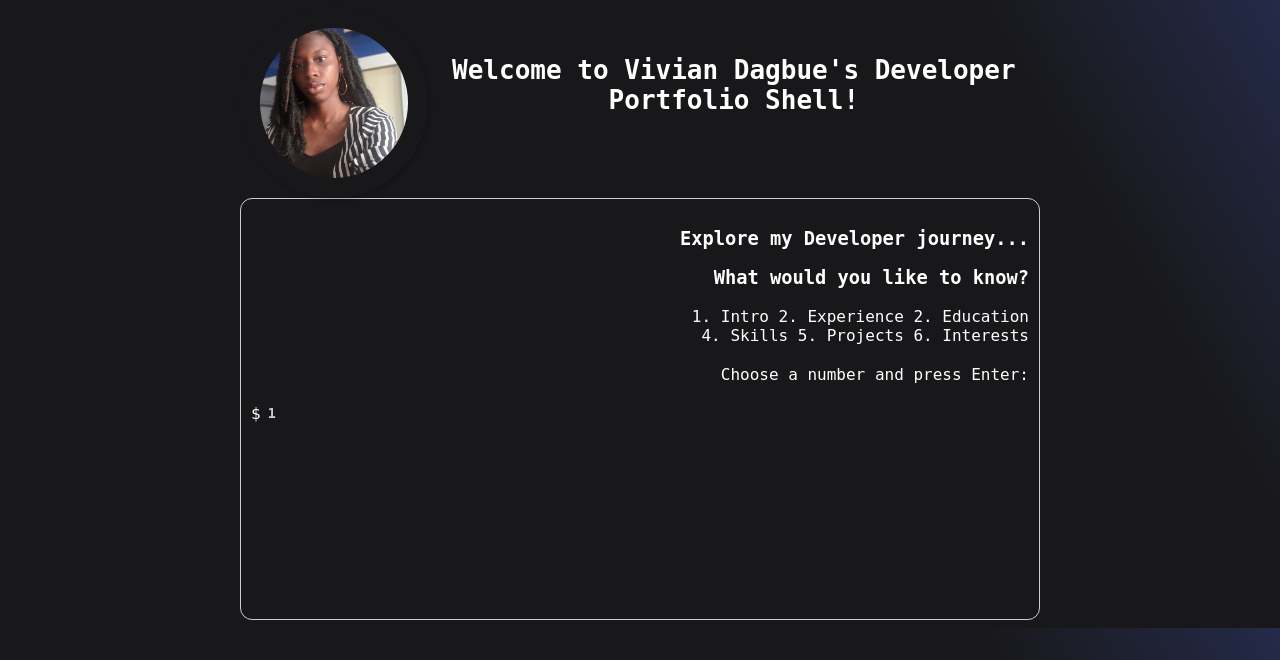
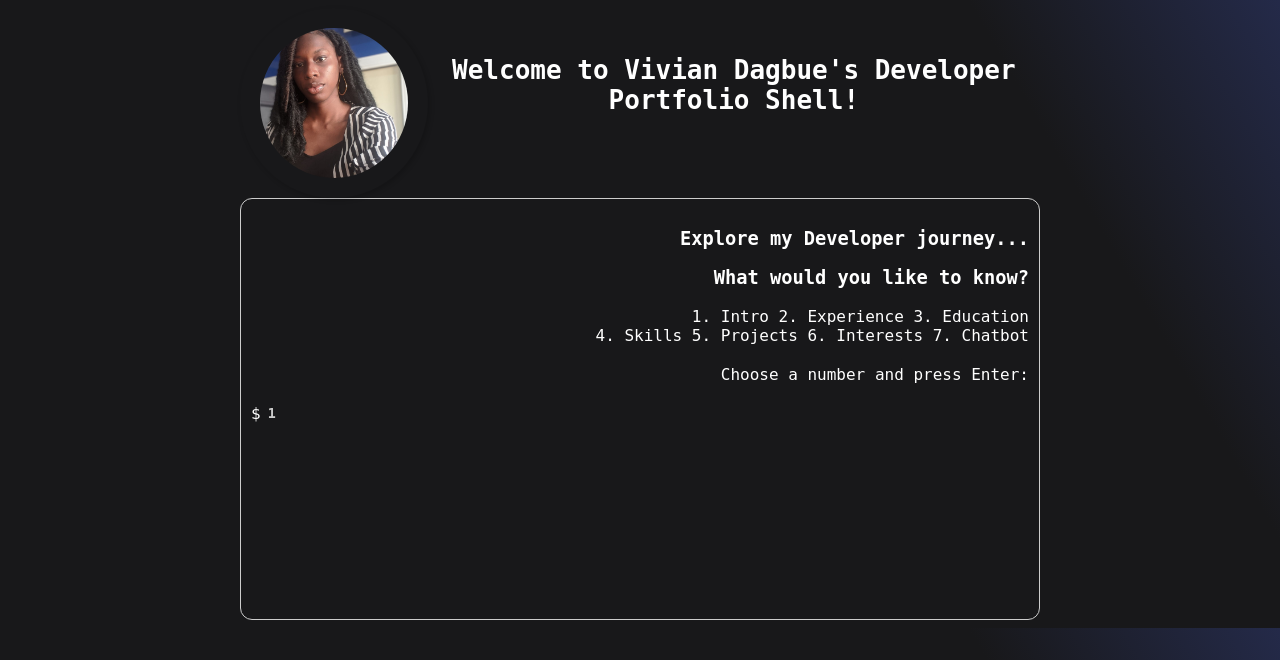
Before and after one commit to VivianDee/portfolio, a Flask app: page / in a window 1280 px wide. Shown: the top 660 px of the page. Run offline with Flask 3, Linux system fonts and the light colour scheme.

Commit message:
[add]: chatbot

```diff
--- a/portfolio/app.py
+++ b/portfolio/app.py
@@ -23,6 +23,8 @@ def get_info():
         result = projects()
     elif section in ["interests", "6"]:
         result = interests()
+    elif section in ["chat", "7"]:
+        result = chat()
     else:
         result = "Invalid Command<br>"
     return result
@@ -48,8 +50,8 @@ def experience():
     return """
 --- Experience ---<br>
 Software Engineer<br>
-BEMA<br>
-01/2024 - present<br>
+BEMA
+<br>01/2024 - present<br>
 
 - Developed a Wordpress plugin to sync data between EDD and MailerLite, creating a customer relationship model.<br>
 - Designed and implemented EDD secure checkout, sign up, login in, orders, and downloads custom pages for improved user experience.<br>
@@ -109,5 +111,18 @@ def interests():
 Volunteering,<br> Programming,<br> Research, <br>Reading & Writing
 """
 
+def chat():
+    return """
+    <div class="chatbox"><iframe
+    src="https://www.chatbase.co/chatbot-iframe/XUyJTPNr_uwULvvZM1sr6"
+    title="Chatbot"
+    width="100%"
+    style="height: 400px; padding: 10px"
+    frameborder="0"
+    ></iframe>
+    </div>
+    <br>
+    """
+
 if __name__ == '__main__':
     app.run(debug=True)
--- a/portfolio/static/css/style.css
+++ b/portfolio/static/css/style.css
@@ -6,6 +6,8 @@ body {
     color: white;
     max-height: 100vh;
 }
+
+
 
 .container {
     margin: auto;
@@ -151,3 +153,21 @@ input:focus{
         height: 150px;
     }
 }
+
+
+/* Chat bot styling */
+.bg-white {
+    background-color: transparent !important;
+    background-image: inherit !important;
+}
+
+.chatbox {
+    padding: 10px;
+    margin: 10px;
+}
+
+#closechat {
+    position: relative;
+    top: 0;
+    right: 0;
+}
--- a/portfolio/static/script.js
+++ b/portfolio/static/script.js
@@ -14,10 +14,13 @@ function handleCommand(event) {
             case "help":
                 displayHelp();
                 break;
-            case "1":
+            case "1": case "intro":
                 getInfo(command, ".");
                 break;
-            case "5":
+            case "5": case "projects":
+                getInfo(command, "<br>");
+                break;
+            case "7": case "chat":
                 getInfo(command, "<br>");
                 break;
             default:
--- a/portfolio/templates/index.html
+++ b/portfolio/templates/index.html
@@ -19,12 +19,14 @@
             <div class="instructions">
                 <h3>Explore my Developer journey...</h3>
                 <h3>What would you like to know?</h3>
-                <div>1. Intro 2. Experience  2. Education </div>
-                <div> 4. Skills 5. Projects 6. Interests</div>
+                <div>1. Intro 2. Experience  3. Education </div>
+                <div> 4. Skills 5. Projects 6. Interests 7. Chatbot</div>
                 <div style="padding: 20px 0;" >Choose a number and press Enter:</div>
             </div>
             <div id="output">
+
             </div>
+
             <div id="input">
                 <span id="prompt">$</span>
                 <input type="text" id="command" onkeydown="handleCommand(event)" value="1" autofocus>
```
